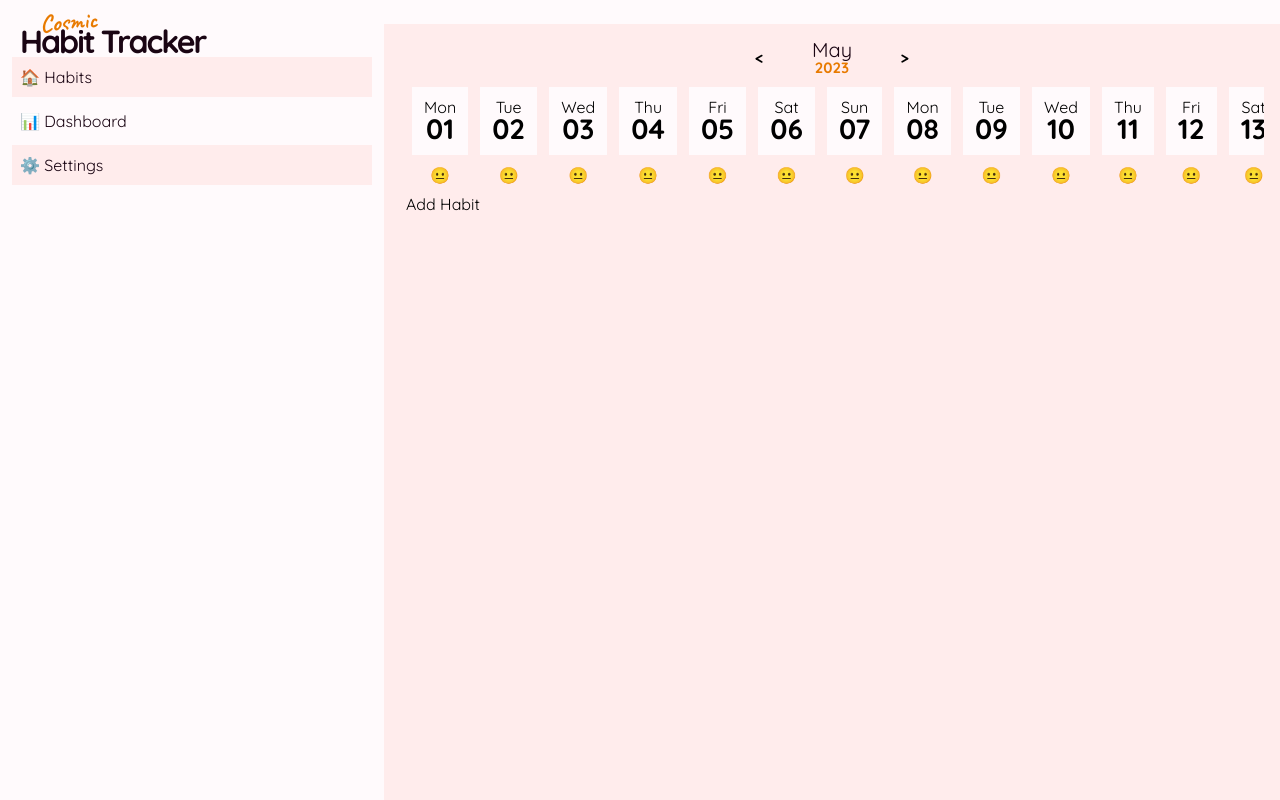
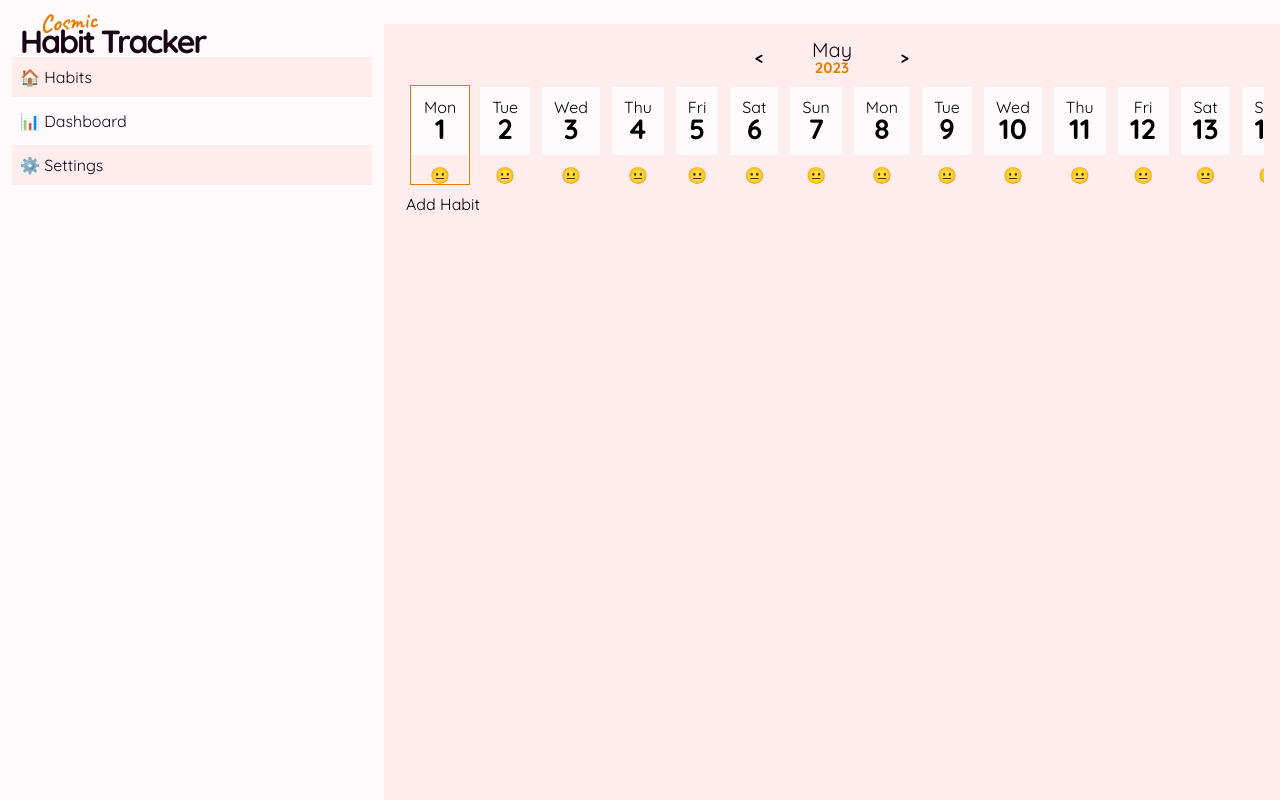
Before and after one commit to jermbo/CosmicHabitTracker, a Vue app in the folder habit-vue/: page /habits in a window 1280 px wide. Built offline with nearby package versions, Linux system fonts and the light colour scheme.

Commit message:
Getting dates to scroll into view

```diff
--- a/habit-vue/src/components/DatePicker/Days.vue
+++ b/habit-vue/src/components/DatePicker/Days.vue
@@ -1,7 +1,11 @@
 <template>
 	<div class="days-wrapper">
 		<template v-for="date in datesInMonth" :key="date.day">
-			<button class="day">
+			<button
+				class="day"
+				:class="`${activeDate === date.day ? 'active' : ''}`"
+				@click="setDate(date)"
+			>
 				<span class="date">
 					<span>{{ date.weekday }}</span>
 					<span>{{ date.day }}</span>
@@ -13,10 +17,15 @@
 </template>
 
 <script setup lang="ts">
-import { useDateStore } from '@stores/Date';
-import { toRefs } from 'vue';
+import { scrollToActiveDate } from '@/utils/scrollToActiveDate';
+import { useDateStore } from '@stores/DateStore';
+import { onMounted, toRefs } from 'vue';
 
-const { datesInMonth } = toRefs(useDateStore());
+const { datesInMonth, activeDate, setDate } = toRefs(useDateStore());
+
+onMounted(() => {
+	scrollToActiveDate();
+});
 </script>
 
 <style scoped>
@@ -45,7 +54,7 @@ const { datesInMonth } = toRefs(useDateStore());
 	}
 }
 
-.current {
+.active {
 	box-shadow: var(--outline);
 }
 
--- a/habit-vue/src/components/DatePicker/MonthSelect.vue
+++ b/habit-vue/src/components/DatePicker/MonthSelect.vue
@@ -14,7 +14,7 @@
 </template>
 
 <script setup lang="ts">
-import { useDateStore } from '@stores/Date';
+import { useDateStore } from '@stores/DateStore';
 import { toRefs } from 'vue';
 
 const { activeMonthName, activeYear, prevMonth, nextMonth } = toRefs(useDateStore());
--- a/habit-vue/src/stores/Date.ts
+++ b/habit-vue/src/stores/DateStore.ts
@@ -1,11 +1,14 @@
+import { DateInfo } from '@utils/interfaces';
 import { defineStore } from 'pinia';
 import { computed, ref } from 'vue';
+import { scrollToActiveDate } from '@/utils/scrollToActiveDate';
 
 export const useDateStore = defineStore('habit-date', () => {
 	// Properties
 	const now = new Date();
 	const activeMonth = ref(now.getMonth());
 	const activeYear = ref(now.getFullYear());
+	const activeDate = ref(now.getDate());
 
 	const activeMonthName = computed(() =>
 		new Date(activeYear.value, activeMonth.value).toLocaleString('default', {
@@ -13,8 +16,8 @@ export const useDateStore = defineStore('habit-date', () => {
 		})
 	);
 
-	const datesInMonth = computed(() => {
-		const dates = [];
+	const datesInMonth = computed<DateInfo[]>(() => {
+		const dates: DateInfo[] = [];
 		const monthStart = new Date(activeYear.value, activeMonth.value, 1);
 		const monthEnd = new Date(activeYear.value, activeMonth.value + 1, 0);
 
@@ -22,7 +25,7 @@ export const useDateStore = defineStore('habit-date', () => {
 			const dayNum = start.getDate();
 			const dateStamp = new Date(activeYear.value, activeMonth.value, dayNum);
 			const weekday = dateStamp.toLocaleString('default', { weekday: 'short' });
-			const day = dateStamp.toLocaleString('default', { day: '2-digit' });
+			const day = +dateStamp.toLocaleString('default', { day: '2-digit' });
 
 			dates.push({
 				weekday,
@@ -37,6 +40,8 @@ export const useDateStore = defineStore('habit-date', () => {
 	const prevMonth = () => {
 		activeMonth.value = activeMonth.value === 0 ? 11 : activeMonth.value - 1;
 		activeYear.value -= activeMonth.value === 11 ? 1 : 0;
+		activeDate.value = 1;
+		scrollToActiveDate();
 	};
 
 	const nextMonth = () => {
@@ -44,5 +49,19 @@ export const useDateStore = defineStore('habit-date', () => {
 		activeYear.value += activeMonth.value === 0 ? 1 : 0;
 	};
 
-	return { now, activeMonthName, activeYear, datesInMonth, prevMonth, nextMonth };
+	const setDate = (date: DateInfo) => {
+		activeDate.value = date.day;
+		scrollToActiveDate();
+	};
+
+	return {
+		now,
+		activeMonthName,
+		activeYear,
+		activeDate,
+		datesInMonth,
+		prevMonth,
+		nextMonth,
+		setDate
+	};
 });
--- a/habit-vue/src/utils/interfaces.ts
+++ b/habit-vue/src/utils/interfaces.ts
@@ -9,3 +9,8 @@ export interface HabitData {
 	gratefulFor: string;
 	timestamp?: number;
 }
+
+export interface DateInfo {
+	weekday: string;
+	day: number;
+}
--- /dev/null
+++ b/habit-vue/src/utils/scrollToActiveDate.ts
@@ -0,0 +1,8 @@
+export const scrollToActiveDate = () => {
+	// TODO: Figure out why, when clicked, it does not always go to the center
+	setTimeout(() => {
+		document
+			.querySelector('.active')
+			?.scrollIntoView({ behavior: 'auto', block: 'center', inline: 'center' });
+	}, 10);
+};
--- a/habit-vue/src/views/Habits.vue
+++ b/habit-vue/src/views/Habits.vue
@@ -13,7 +13,7 @@
 
 <script setup lang="ts">
 import DatePicker from '@components/DatePicker/DatePicker.vue';
-import { useHabitsStore } from '@stores/Habits';
+import { useHabitsStore } from '@stores/HabitsStore';
 
 const { habits, addHabit } = useHabitsStore();
 </script>
--- a/habit-vue/tsconfig.json
+++ b/habit-vue/tsconfig.json
@@ -21,7 +21,9 @@
 		"noFallthroughCasesInSwitch": true,
 		"baseUrl": ".",
 		"paths": {
+			"@/*": ["src/*"],
 			"@components/*": ["src/components/*"],
+			"@hooks/*": ["src/hooks/*"],
 			"@stores/*": ["src/stores/*"],
 			"@views/*": ["src/views/*"],
 			"@utils/*": ["src/utils/*"]
--- a/habit-vue/vite.config.ts
+++ b/habit-vue/vite.config.ts
@@ -6,7 +6,9 @@ export default defineConfig({
 	plugins: [vue()],
 	resolve: {
 		alias: {
+			'@': '/src',
 			'@components': '/src/components',
+			'@hooks': '/src/hooks',
 			'@stores': '/src/stores',
 			'@views': '/src/views',
 			'@utils': '/src/utils'
```
Also changed, not shown: habit-vue/src/stores/HabitsStore.ts (renamed from habit-vue/src/stores/Habits.ts).
